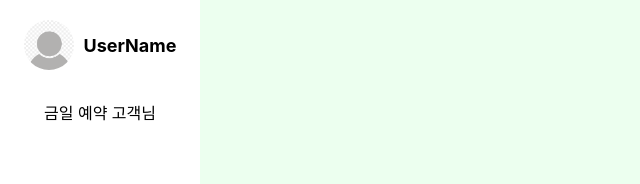
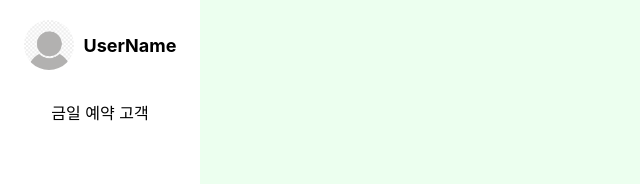
Before and after one commit to 2024-1-Ajou-DB-Team13/db_main, a React (Create React App) app: page /view in a window 1280 px wide. Shown: the top 184 px of the page, without its empty margins (0-640 px from the left). Built offline with nearby package versions, Linux system fonts and the light colour scheme.

Commit message:
고객님 고객으로 변경

```diff
--- a/src/MainPageComponents/Reservations.js
+++ b/src/MainPageComponents/Reservations.js
@@ -119,7 +119,7 @@ function Reservations() {
 
   return (
     <Container>
-      <Header>금일 예약 고객님</Header>
+      <Header>금일 예약 고객</Header>
       {noData ? (
         <NoDataMessage>금일 손님이 없습니다.</NoDataMessage>
       ) : (
--- a/src/View.js
+++ b/src/View.js
@@ -53,7 +53,7 @@ function View() {
     <MainPageContainer>
       <Navigation>
         <UserDisplayComponent userName={userName}/>
-        <NavButton to="/view/reservations">금일 예약 고객님</NavButton>
+        <NavButton to="/view/reservations">금일 예약 고객</NavButton>
       </Navigation>
       <Content>
         <Routes>
```
